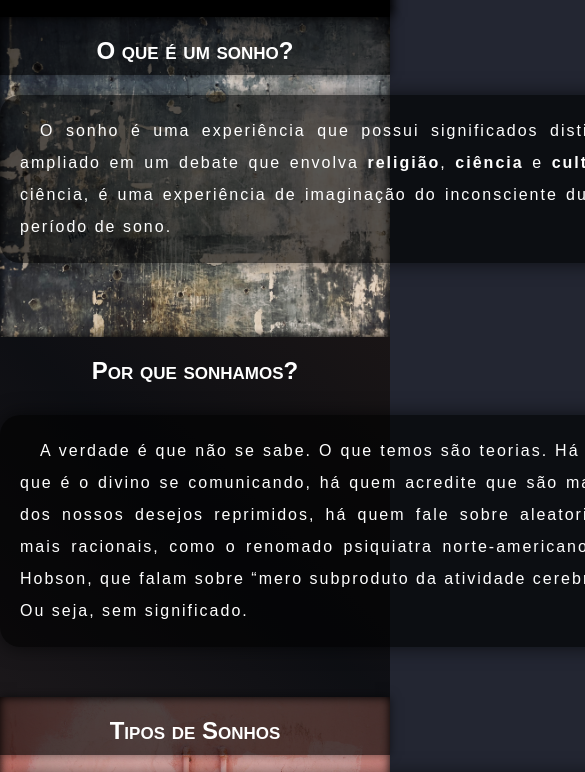
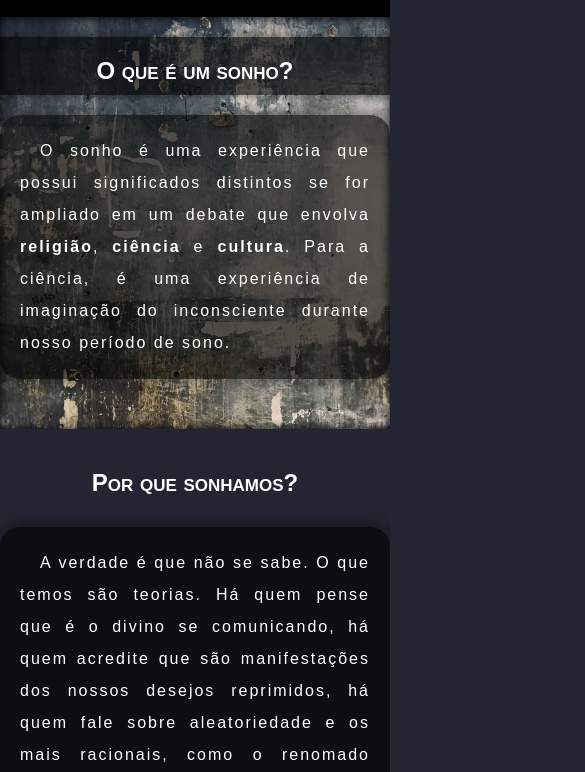
Before and after one commit to Nando006/Desafios-HTML-CSS, a plain HTML site: page Parallax/parallax.html in a window 390 px wide. Shown: the part 88-860 px from the top of the page, 585 px wide, since content can reach past the window. Drawn offline with Linux system fonts and the light colour scheme.

Commit message:
Att Responsivo Parallax

```diff
--- a/Parallax/estilo/style.css
+++ b/Parallax/estilo/style.css
@@ -43,6 +43,7 @@ header a:hover, footer a:hover {
 }
 
 main section {
+    padding-top: 20px;
     min-height: 320px;
     text-align: center;
 }
@@ -63,7 +64,7 @@ main section.imagem h2, main section.imagem h3 {
 
 main section p {
     border-radius: 20px;
-    width: 80vh;
+    max-width: 80vh;
     background-color: rgba(0, 0, 0, 0.644);
     display: inline-block;
     margin-top: 20px;
@@ -76,8 +77,15 @@ main section p {
     box-shadow: 0px 0px 20px rgba(0, 0, 0, 0.613);
 }
 
+@media (max-width: 650px) {
+    main section p {
+        max-width: 400px;
+    }
+}
+
+
+
 main section.normal {
-    background-image: linear-gradient(45deg, rgba(22, 15, 12, 0.626), rgba(0, 0, 0, 0.616), rgba(22, 15, 12, 0.748));
     color: white;
 }
 
```
